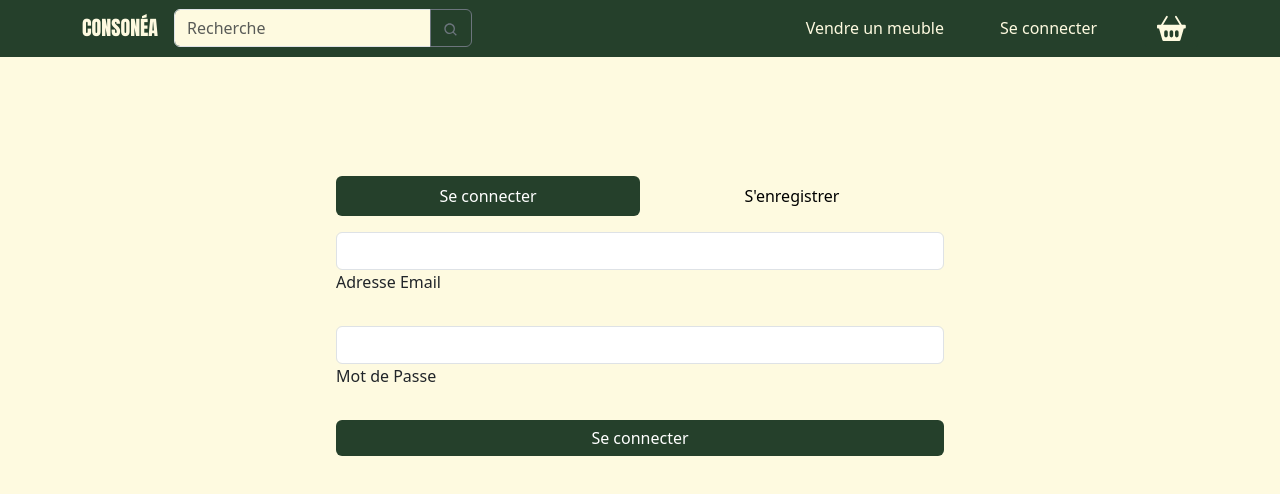
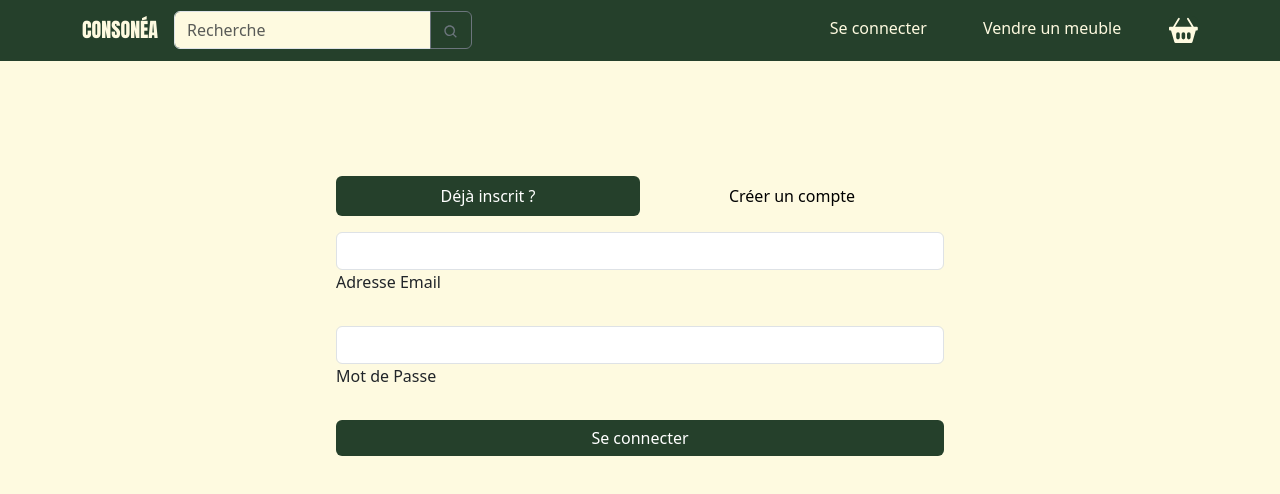
Before and after one commit to adatechschool/projet-collectif-site-e-commerce-de-mobilier-Consonea, a React (Create React App) app in the folder client/: page /login in a window 1280 px wide. Shown: the top 494 px of the page. Built offline with nearby package versions, Linux system fonts and the light colour scheme.

Commit message:
changement de local storage vers context React pour authentification, changement de nom dans login pour éviter redondance, et fix du bug toggle navbar

```diff
--- a/client/src/components/AddArticle.js
+++ b/client/src/components/AddArticle.js
@@ -3,10 +3,13 @@ import Col from 'react-bootstrap/Col';
 import Form from 'react-bootstrap/Form';
 import Row from 'react-bootstrap/Row';
 import { useState } from "react";
+import { useAuth } from '../context/auth';
 
 
 function AddArticle() {
       const [articleToAdd, setArticleToAdd] = useState({ name: "", type: "", colors: "", price: 0, height: 0, width: 0, depth: 0, description: "", status: 0, quantity: 0, user_id: 0});
+
+      const auth = useAuth();
 
       console.log('got through function addArticle')
 
@@ -21,6 +24,8 @@ function AddArticle() {
 
     const handleSubmit = async (e) => {
       e.preventDefault(); // Prevents the default form submission behavior
+
+      console.log(auth.user);
 
       let myHeaders = new Headers();
       myHeaders.append("Content-Type", "application/json");
@@ -38,7 +43,7 @@ function AddArticle() {
         "description": articleToAdd.description,
         "status": articleToAdd.status,
         "quantity":articleToAdd.quantity,
-        "user_id": JSON.parse(localStorage.getItem("user")).id,
+        "user_id": JSON.parse(auth.user).id,
       });
 
       var requestOptions = {
--- a/client/src/components/Basket.js
+++ b/client/src/components/Basket.js
@@ -12,7 +12,7 @@ function Basket() {
 
   return (
     <>
-      <Button onClick={handleShow} style={{backgroundColor: "#25402B",border:"none"}}>
+      <Button onClick={handleShow} style={{backgroundColor: "#25402B",border:"none", padding:"0 0 0 0"}}>
         {/* ici on utilise un composant déjà créé de la librairie react icons */}
         <BsFillBasket2Fill style={{ fontSize: "1.8em", color: "#FEFAE0" }} />
       </Button>
--- a/client/src/components/Login.js
+++ b/client/src/components/Login.js
@@ -13,10 +13,10 @@ import {
 }
   from 'mdb-react-ui-kit';
 import { useNavigate } from 'react-router-dom';
-import useAuth from "./useAuth";
+import { useAuth } from '../context/auth';
 
 function Login() {
-  const { login } = useAuth();
+  const auth = useAuth();
 
   //création d'un state pour définir l'état du jsx
   const [justifyActive, setJustifyActive] = useState('tab1');
@@ -94,8 +94,8 @@ function Login() {
     await fetch("http://localhost:5500/users/login", requestOptions)
       .then(response => response.json())
       .then(result => {
-        login(JSON.stringify(result));
-        navigate('/', { replace: true });
+        auth.login(JSON.stringify(result));
+        navigate('/');
       })
       .catch(error => {
         setLoginMessageError('Email ou mot de passe incorrect, veuillez réessayer.')
@@ -116,8 +116,8 @@ function Login() {
 
   return (
     <>
-      {loginMessageError !== '' && justifyActive === 'tab1' && <p style={{textAlign: 'center'}}>{loginMessageError}</p>}
-      {registerMessage !== '' && justifyActive === 'tab2' && <p style={{textAlign: 'center'}}>{registerMessage}</p>}
+      {loginMessageError !== '' && justifyActive === 'tab1' && <p style={{ textAlign: 'center' }}>{loginMessageError}</p>}
+      {registerMessage !== '' && justifyActive === 'tab2' && <p style={{ textAlign: 'center' }}>{registerMessage}</p>}
       <MDBContainer className="p-3 my-5 d-flex flex-column w-50">
 
         <MDBTabs pills justify className='mb-3 d-flex flex-row justify-content-between ' style={{
@@ -125,13 +125,12 @@ function Login() {
         }}>
           <MDBTabsItem>
             <MDBTabsLink onClick={() => handleJustifyClick('tab1')} active={justifyActive === 'tab1'}>
-              Se connecter
+              Déjà inscrit ?
             </MDBTabsLink>
           </MDBTabsItem>
           <MDBTabsItem>
             <MDBTabsLink onClick={() => handleJustifyClick('tab2')} active={justifyActive === 'tab2'}>
-
-              S'enregistrer
+              Créer un compte
             </MDBTabsLink>
           </MDBTabsItem>
         </MDBTabs>
@@ -142,9 +141,9 @@ function Login() {
 
 
             <MDBInput wrapperClass='mb-4' label='Adresse Email' id='form1' type='email' name="email" value={dataToLogin.email}
-              onChange={handleInputChange} required/>
+              onChange={handleInputChange} required />
             <MDBInput wrapperClass='mb-4' label='Mot de Passe' id='form2' type='text' name="password" value={dataToLogin.password}
-              onChange={handleInputChange} required/>
+              onChange={handleInputChange} required />
 
             {/* <div className="d-flex justify-content-between mx-4 mb-4">
             <MDBCheckbox name='flexCheck' value='' id='flexCheckDefault' label='Se souvenir de moi' />
@@ -162,10 +161,10 @@ function Login() {
             <MDBInput ref={last_name_Ref} wrapperClass='mb-4' label='Nom' id='form1' type='text' required />
             <MDBInput ref={username_Ref} wrapperClass='mb-4' label='Pseudo' id='form1' type='text' required />
             <MDBInput ref={email_Ref} wrapperClass='mb-4' label='Email' id='form1' type='email' required />
-            <MDBInput ref={password_Ref} wrapperClass='mb-4' label='Mot de Passe' id='text' type='password' required/>
+            <MDBInput ref={password_Ref} wrapperClass='mb-4' label='Mot de Passe' id='text' type='password' required />
 
 
-            <MDBBtn onClick={handleRegister} style={{ backgroundColor: "#25402B", border: "none"}} className="mb-4 w-100">Valider l'inscription</MDBBtn>
+            <MDBBtn onClick={handleRegister} style={{ backgroundColor: "#25402B", border: "none" }} className="mb-4 w-100">Valider l'inscription</MDBBtn>
 
           </MDBTabsPane>
 
--- a/client/src/components/Navbar.js
+++ b/client/src/components/Navbar.js
@@ -7,20 +7,21 @@ import Offcanvas from 'react-bootstrap/Offcanvas';
 import { Link } from "react-router-dom";
 import { BiSearch } from 'react-icons/bi';
 import { InputGroup } from 'react-bootstrap';
-import useAuth from "./useAuth";
+import { useAuth } from '../context/auth';
 import { default as Basket } from "../components/Basket";
-import { useState, useEffect } from 'react';
+import { useState } from 'react';
 
 
-function NavigationBar( ) {
+function NavigationBar() {
 
-  //création d'un state pour savoir si un utilisateur est connecté
-  const { logout, connectionStatus} = useAuth();
-  const [isAuthenticated, setIsAuthenticated] = useState(connectionStatus);
+  //Utilisation du contexte pour savoir si un utilisateur est connecté
+  const auth = useAuth();
 
-  useEffect(() => {
-    setIsAuthenticated(connectionStatus);
-  }, [connectionStatus]);
+  //création d'un state pour définir l'état du burger ouvert / fermé
+  const [show, setShow] = useState(false);
+  //fonctions pour modifier le jsx qui apparait quand on appuie sur le bouton
+  const handleClose = () => setShow(false);
+  const handleShow = () => setShow(true);
 
   return (
     <>
@@ -47,9 +48,11 @@ function NavigationBar( ) {
               </InputGroup>
             </Form>
 
-            <Navbar.Toggle aria-controls={`offcanvasNavbar-expand-${expand}`} style={{ color: "#FEFAE0", backgroundColor: '#FEFAE0' }} />
+            <Navbar.Toggle onClick={handleShow} aria-controls={`offcanvasNavbar-expand-${expand}`} style={{ color: "#FEFAE0", backgroundColor: '#FEFAE0' }} />
             <Navbar.Offcanvas
               id={`offcanvasNavbar-expand-${expand}`}
+              show={show}
+              onHide={handleClose}
               aria-labelledby={`offcanvasNavbarLabel-expand-${expand}`}
               placement="end"
               style={{ color: "#FEFAE0", backgroundColor: '#25402B' }}
@@ -61,21 +64,24 @@ function NavigationBar( ) {
               </Offcanvas.Header>
               <Offcanvas.Body>
                 <Nav className="justify-content-end flex-grow-1">
-                  <Nav.Link as={Link} to="/profile" style={{ color: "#FEFAE0", marginRight: "40px" }}>
-                    Vendre un meuble
-                  </Nav.Link>
-                  {isAuthenticated === 0 && (
+                  {!auth.user && (
                     <Nav.Link as={Link} to="/login" style={{ color: '#FEFAE0', marginRight: "40px" }}>
                       Se connecter
                     </Nav.Link>
                   )}
 
-                  {isAuthenticated === 1 && (
-                    <Nav.Link as={Link} to="/login" style={{ color: '#FEFAE0', marginRight: "40px" }} onClick={logout}>
+                  {auth.user && (
+                    <Nav.Link as={Link} to="/login" style={{ color: '#FEFAE0', marginRight: "40px" }} onClick={auth.logout}>
                       Se déconnecter
                     </Nav.Link>
                   )}
-                  <Basket />
+
+                  <Nav.Link as={Link} to="/profile" style={{ color: "#FEFAE0", marginRight: "40px" }}>
+                    Vendre un meuble
+                  </Nav.Link>
+                  <Nav.Item style={{paddingTop:"0.5em", paddingBottom:"0.5em"}}>
+                    <Basket />
+                  </Nav.Item>
                 </Nav>
               </Offcanvas.Body>
             </Navbar.Offcanvas>
--- a/client/src/components/useAuth.js
+++ /dev/null
@@ -1,28 +0,0 @@
-import { useState, useEffect } from 'react';
-
-function useAuth() {
-  const [connectionStatus, setConnectionStatus] = useState(0);
-
-  useEffect(() => {
-    const user = localStorage.getItem('user');
-    if (user !== null) {
-      setConnectionStatus(1);
-    } else {
-      setConnectionStatus(0);
-    }
-  }, []); // Le tableau de dépendances vide garantit que ce code ne s'exécutera qu'une seule fois après le montage du composant
-
-  const login = (userData) => {
-    setConnectionStatus(1);
-    localStorage.setItem('user', userData);
-  };
-
-  const logout = () => {
-    setConnectionStatus(0);
-    localStorage.removeItem('user');
-  };
-
-  return { connectionStatus, login, logout };
-}
-
-export default useAuth;
--- /dev/null
+++ b/client/src/context/auth.js
@@ -0,0 +1,25 @@
+import { useState, createContext, useContext } from 'react';
+
+const AuthContext = createContext(null);
+
+export const AuthProvider = ({children}) => {
+  const [user, setUser] = useState(null);
+
+  const login = user => {
+    setUser(user);
+  }
+
+  const logout = () => {
+    setUser(null);
+  }
+
+  return (
+    <AuthContext.Provider value={{user, login, logout}}>
+      {children}
+    </AuthContext.Provider>
+  )
+}
+
+export const useAuth = () => {
+  return useContext(AuthContext);
+}
--- a/client/src/index.js
+++ b/client/src/index.js
@@ -11,6 +11,7 @@ import AdminInterface from "./pages/AdminInterface";
 import LoginAdmin from "./pages/LoginAdmin";
 import UserInterface from "./pages/UserInterface";
 import LoginRegistration from "./pages/LoginRegistration";
+import { AuthProvider } from "./context/auth";
 
 //création racine du document html qu'on retrouve dans le dossier public sur index.html
 const root = ReactDOM.createRoot(document.getElementById("root"));
@@ -19,7 +20,8 @@ const root = ReactDOM.createRoot(document.getElementById("root"));
 //on appelle le composant App qui est le composant React de base
 root.render(
   <BrowserRouter>
-    <App className='App'/>
+    <AuthProvider>
+      <App className='App' />
       <Routes>
         <Route path="/" element={<Home />} />
         <Route path="/article/:id" element={<DetailsArticle />} />
@@ -28,5 +30,6 @@ root.render(
         <Route path="/login" element={<LoginRegistration />} />
         <Route path="/profile" element={<UserInterface />} />
       </Routes>
+    </AuthProvider>
   </BrowserRouter>
 );
--- a/client/src/pages/UserInterface.js
+++ b/client/src/pages/UserInterface.js
@@ -5,21 +5,24 @@ import { Container, ListGroup } from "react-bootstrap";
 import Article from "../components/Article";
 import AddArticle from "../components/AddArticle";
 import { useState, useEffect } from "react";
+import { useAuth } from "../context/auth";
 
 export default function UserInterface() {
-
     const [articles, setArticles] = useState([]);
+    const auth = useAuth();
+    console.log(auth.user);
 
 
   useEffect(() => {
-    if (localStorage.getItem("user")) {
+    console.log(auth.user);
+    if (auth.user) {
     // Effectue une requête pour récupérer les articles depuis ta base de données
-    fetch(`http://localhost:5500/articles/user/${JSON.parse(localStorage.getItem("user")).id}`)
+    fetch(`http://localhost:5500/articles/user/${JSON.parse(auth.user).id}`)
       .then(response => response.json())
       .then(data => setArticles(data))
       .catch(error => console.error('Erreur lors de la récupération des articles:', error));
     }
-  }, []);
+  }, [articles]);
 
     return (
         <>
@@ -34,7 +37,7 @@ export default function UserInterface() {
             <AddArticle />
 
             <div className="mt-5 mb-6">
-            {localStorage.getItem("user") !== null && (<h2 className="mt-5 mb-5">Merci d'avoir mis en vente les meubles suivants ! 🔥</h2>)}
+            {auth.user && (<h2 className="mt-5 mb-5">Merci d'avoir mis en vente les meubles suivants ! 🔥</h2>)}
                 <ListGroup horizontal style={{overflow:"scroll", backgroundColor:"#FEFAE0"}}>
                 {articles.map(function (currentArticle) {
                     return <ListGroup.Item style={{backgroundColor:"#FEFAE0", border:"none"}}><Article propsArticle={currentArticle} /></ListGroup.Item>
```
Also changed, not shown: client/src/App.js (+5 -5 lines). Lines whose indentation alone changed are shown as unchanged.
